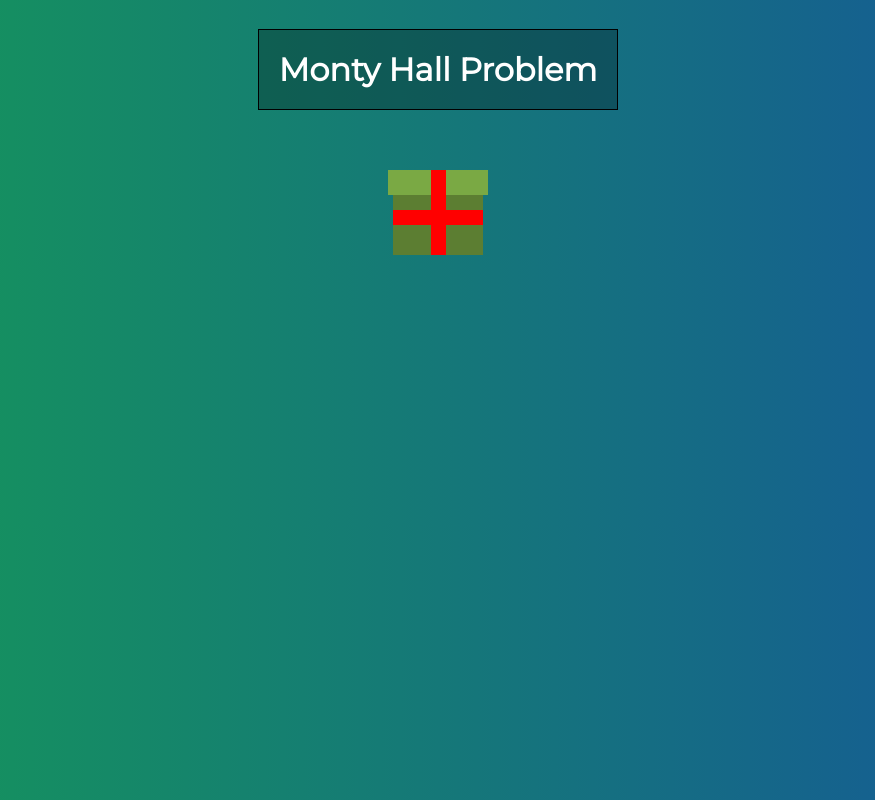
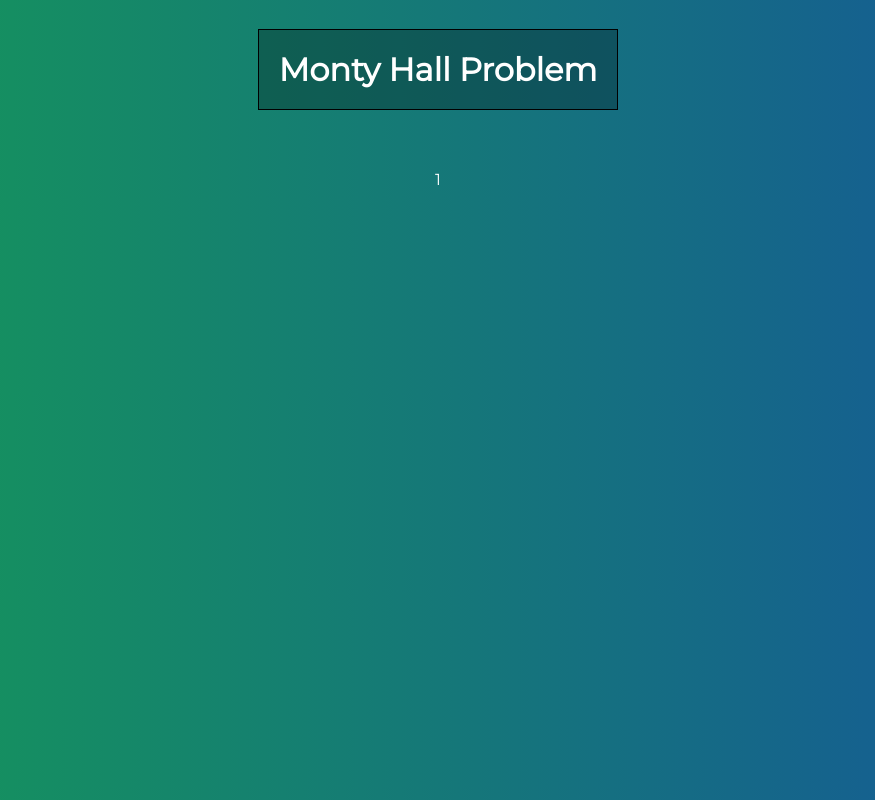
Before and after one commit to brenomachadodomonte/vue_monty_hall, a Vue app: page / in a window 1280 px wide. Shown: the whole page, without its empty margins (202-1077 px from the left). Built offline with nearby package versions, Linux system fonts and the light colour scheme.

Commit message:
Drawing door component

```diff
--- a/src/App.vue
+++ b/src/App.vue
@@ -1,16 +1,16 @@
 <template>
   <div id="app">
     <h1>Monty Hall Problem</h1>
-    <Gift/>
+    <Door number="1" :hasGift="false"/>
   </div>
 </template>
 
 <script>
-import Gift from './components/Gift';
+import Door from "./components/Door";
 
 export default {
   name: 'App',
-  components: { Gift }
+  components: { Door }
 }
 </script>
 
--- a/src/components/Door.vue
+++ b/src/components/Door.vue
@@ -1,10 +1,11 @@
 <template>
   <div class="door-area">
     <div class="door-frame">
-      <Gift />
+      <Gift v-if="open && hasGift"/>
     </div>
     <div class="door">
       <div class="number">{{ number }}</div>
+      <div class="knob"></div>
     </div>
   </div>
 </template>
```
